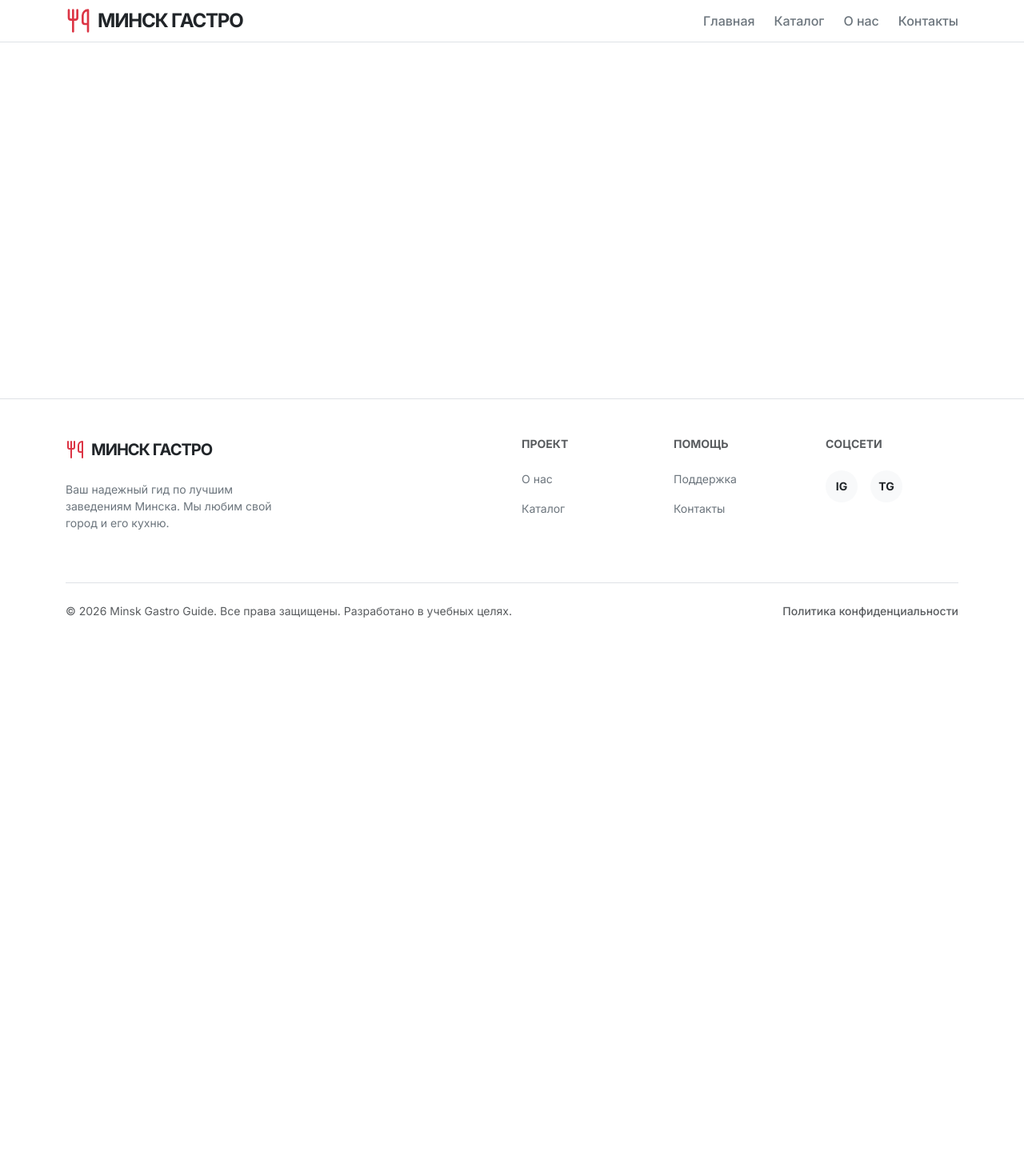
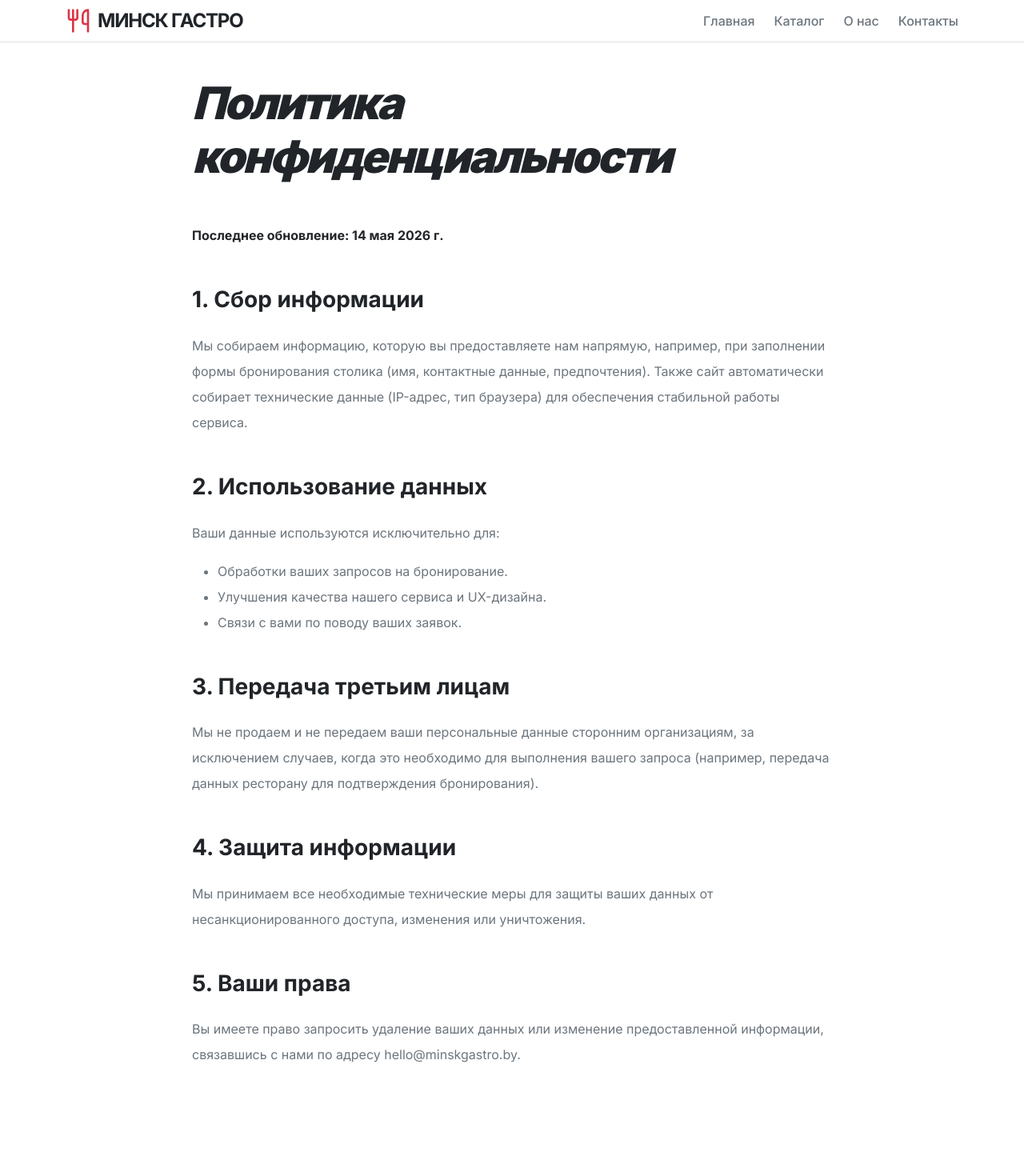
Before and after one commit to Er4ik007/praktika2, a React (Vite) app in the folder Got/: page /privacy in a window 1280 px wide. Shown: the top 1470 px of the page at 80% size. Before the commit the page ends 822 px from the top, so only its background shows below. Built offline with nearby package versions, Linux system fonts and the light colour scheme; the HTML template or start-up script is replaced by a standard one.

Commit message:
д3 +privacy +about добавил Routes в App

```diff
--- a/Got/src/App.tsx
+++ b/Got/src/App.tsx
@@ -2,6 +2,8 @@ import { BrowserRouter as Router, Routes, Route, useLocation } from 'react-route
 import React, { useEffect } from 'react';
 import { Header } from './components/Header';
 import { Footer } from './components/Footer';
+import { AboutPage } from './pages/AboutPage';
+import { PrivacyPage } from './pages/PrivacyPage';
 
 // BOM
 function ScrollToTop() {
@@ -19,6 +21,10 @@ export default function App() {
         <ScrollToTop />
         <Header />
         <main style={{ minHeight: 'calc(100vh - 350px)' }}>
+          <Routes>
+            <Route path="/about" element={<AboutPage />} />
+            <Route path="/privacy" element={<PrivacyPage />} />
+          </Routes>
         </main>
         <Footer />
         <style>{`
--- /dev/null
+++ b/Got/src/pages/AboutPage.tsx
@@ -0,0 +1,39 @@
+import React from 'react';
+export const AboutPage = () => {
+  return (
+    <div className="container py-5 mt-5">
+      <div className="mx-auto" style={{ maxWidth: '900px' }}>
+        <h1 className="display-3 fw-black italic uppercase tracking-tighter mb-5">О проекте</h1>
+        <div className="text-secondary lh-lg fs-5">
+          <p className="display-6 fw-light text-dark italic border-start border-danger border-4 ps-4 mb-5">
+            «Minsk Gastro Guide» — это не просто каталог, это наш взгляд на кулинарную жизнь Минска. Мы верим, что каждое заведение имеет свою душу и историю.
+          </p>
+          <p className="mb-5">
+            Мы начали этот проект в 2026 году как учебную инициативу, чтобы объединить современные веб-технологии и нашу страсть к качественному сервису. Наша цель — помочь жителям и гостям столицы находить именно "свои" места, будь то шумный бар для вечера пятницы или тихая кофейня для утреннего чтения.
+          </p>
+          <div className="row g-4 mb-5">
+            <div className="col-md-6">
+              <div className="bg-light p-5 rounded-4 h-100 border-0">
+                <h3 className="h3 fw-bold text-dark mb-4">Наша миссия</h3>
+                <p className="small mb-0 text-secondary">Популяризация белорусской гастрономической культуры и поддержка локальных предпринимателей через удобный цифровой интерфейс.</p>
+              </div>
+            </div>
+            <div className="col-md-6">
+              <div className="bg-light p-5 rounded-4 h-100 border-0">
+                <h3 className="h3 fw-bold text-dark mb-4">Наши ценности</h3>
+                <p className="small mb-0 text-secondary">Честность отзывов, актуальность данных и внимание к UX-деталям в каждой строчке нашего кода.</p>
+              </div>
+            </div>
+          </div>
+          <p>
+            Этот сайт построен на стеке React + Bootstrap + Motion, что обеспечивает невероятную скорость работы и плавность анимаций. Мы постоянно работаем над улучшением функционала и добавлением новых функций, таких как персональные рекомендации и интерактивная карта прогулок.
+          </p>
+        </div>
+      </div>
+      <style>{`
+        .fw-black { font-weight: 900; }
+        .italic { font-style: italic; }
+      `}</style>
+    </div>
+  );
+};
--- /dev/null
+++ b/Got/src/pages/PrivacyPage.tsx
@@ -0,0 +1,46 @@
+import React from 'react';
+export const PrivacyPage = () => {
+  return (
+    <div className="container py-5 mt-5">
+      <div className="mx-auto" style={{ maxWidth: '800px' }}>
+        <h1 className="display-4 fw-black italic uppercase tracking-tighter mb-5">Политика конфиденциальности</h1>
+        <div className="text-secondary lh-lg">
+          <p className="fw-bold text-dark mb-5">Последнее обновление: 14 мая 2026 г.</p>
+
+          <section className="mb-5">
+            <h2 className="h3 fw-bold text-dark mb-4">1. Сбор информации</h2>
+            <p>Мы собираем информацию, которую вы предоставляете нам напрямую, например, при заполнении формы бронирования столика (имя, контактные данные, предпочтения). Также сайт автоматически собирает технические данные (IP-адрес, тип браузера) для обеспечения стабильной работы сервиса.</p>
+          </section>
+
+          <section className="mb-5">
+            <h2 className="h3 fw-bold text-dark mb-4">2. Использование данных</h2>
+            <p>Ваши данные используются исключительно для:</p>
+            <ul className="mb-0">
+              <li>Обработки ваших запросов на бронирование.</li>
+              <li>Улучшения качества нашего сервиса и UX-дизайна.</li>
+              <li>Связи с вами по поводу ваших заявок.</li>
+            </ul>
+          </section>
+
+          <section className="mb-5">
+            <h2 className="h3 fw-bold text-dark mb-4">3. Передача третьим лицам</h2>
+            <p>Мы не продаем и не передаем ваши персональные данные сторонним организациям, за исключением случаев, когда это необходимо для выполнения вашего запроса (например, передача данных ресторану для подтверждения бронирования).</p>
+          </section>
+
+          <section className="mb-5">
+            <h2 className="h3 fw-bold text-dark mb-4">4. Защита информации</h2>
+            <p>Мы принимаем все необходимые технические меры для защиты ваших данных от несанкционированного доступа, изменения или уничтожения.</p>
+          </section>
+
+          <section className="mb-5">
+            <h2 className="h3 fw-bold text-dark mb-4">5. Ваши права</h2>
+            <p>Вы имеете право запросить удаление ваших данных или изменение предоставленной информации, связавшись с нами по адресу hello@minskgastro.by.</p>
+          </section>
+        </div>
+      </div>
+      <style>{`
+        .fw-black { font-weight: 900; }
+      `}</style>
+    </div>
+  );
+};
```
